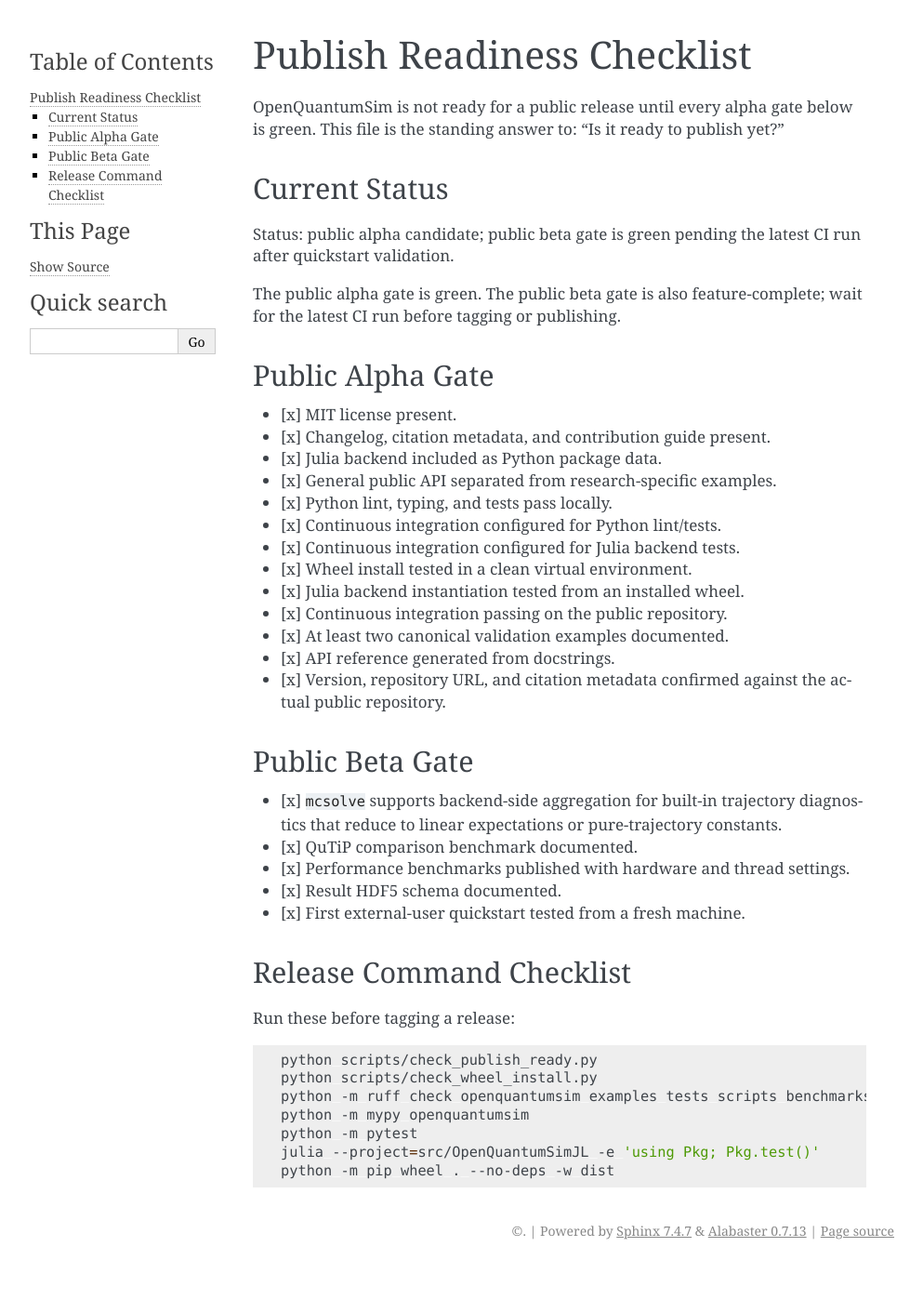
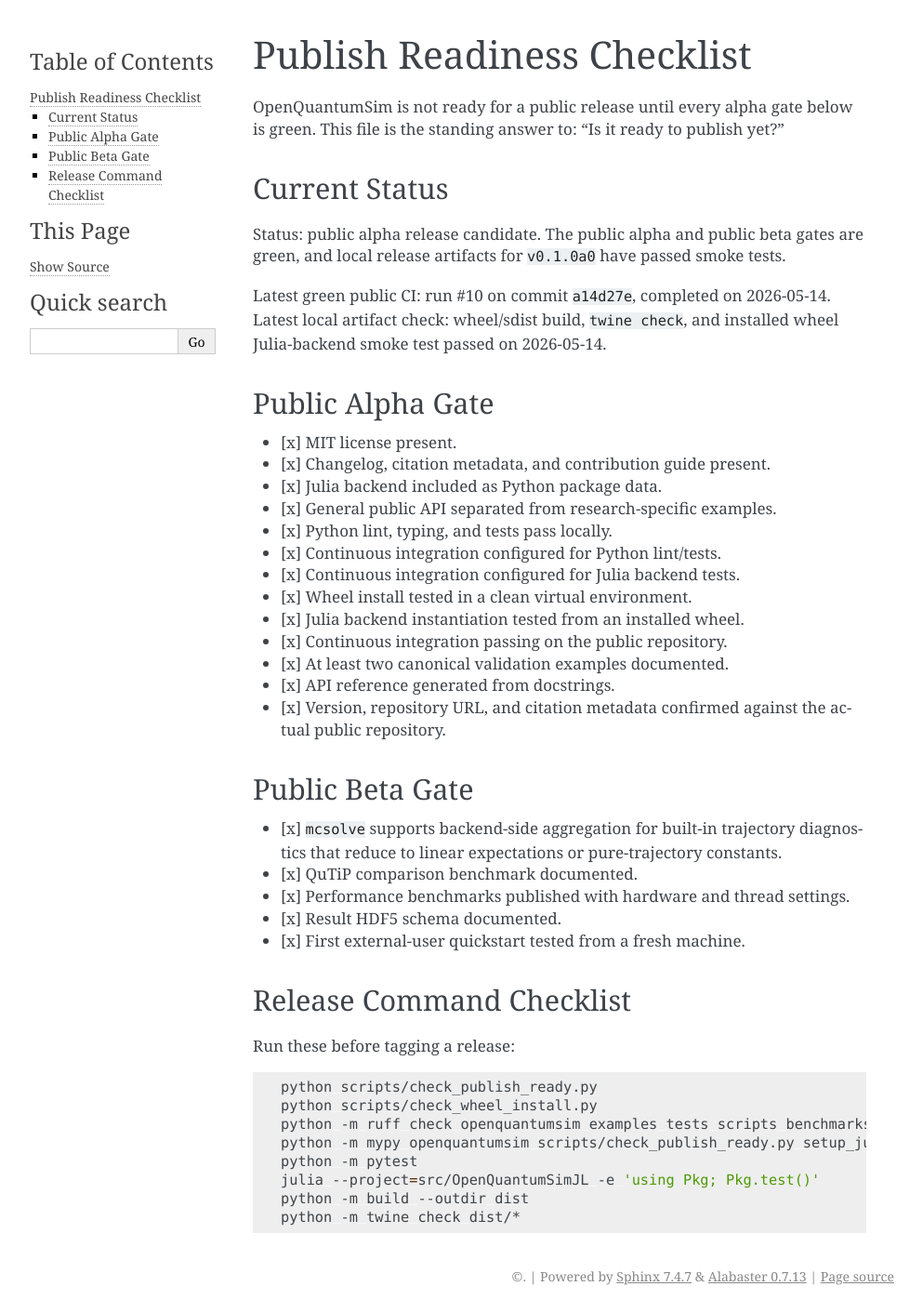
Before and after one commit to mohammadjafariph/OpenQuantumSimulation, a Sphinx documentation site: the page built from docs/release_checklist.md, in a window 1280 px wide. Shown: the whole page at 93% size, without its empty margins (148-1141 px from the left). Built offline with Sphinx 7.4.7, drawn with Linux system fonts in a browser that asks for light colours; before the commit the page ends 1363 px from its top, so only the background shows below that.

Commit message:
Prepare alpha release artifacts

````diff
--- a/docs/release_checklist.md
+++ b/docs/release_checklist.md
@@ -5,11 +5,12 @@
 
 ## Current Status
 
-Status: public alpha candidate; public beta gate is green pending the latest CI
-run after quickstart validation.
+Status: public alpha release candidate. The public alpha and public beta gates
+are green, and local release artifacts for `v0.1.0a0` have passed smoke tests.
 
-The public alpha gate is green. The public beta gate is also feature-complete;
-wait for the latest CI run before tagging or publishing.
+Latest green public CI: run #10 on commit `a14d27e`, completed on 2026-05-14.
+Latest local artifact check: wheel/sdist build, `twine check`, and installed
+wheel Julia-backend smoke test passed on 2026-05-14.
 
 ## Public Alpha Gate
 
@@ -45,9 +46,10 @@
 ```bash
 python scripts/check_publish_ready.py
 python scripts/check_wheel_install.py
-python -m ruff check openquantumsim examples tests scripts benchmarks README.md
-python -m mypy openquantumsim
+python -m ruff check openquantumsim examples tests scripts benchmarks README.md setup_julia.py
+python -m mypy openquantumsim scripts/check_publish_ready.py setup_julia.py
 python -m pytest
 julia --project=src/OpenQuantumSimJL -e 'using Pkg; Pkg.test()'
-python -m pip wheel . --no-deps -w dist
+python -m build --outdir dist
+python -m twine check dist/*
 ```
````
Also changed, not shown: pyproject.toml (+6 -3 lines).
